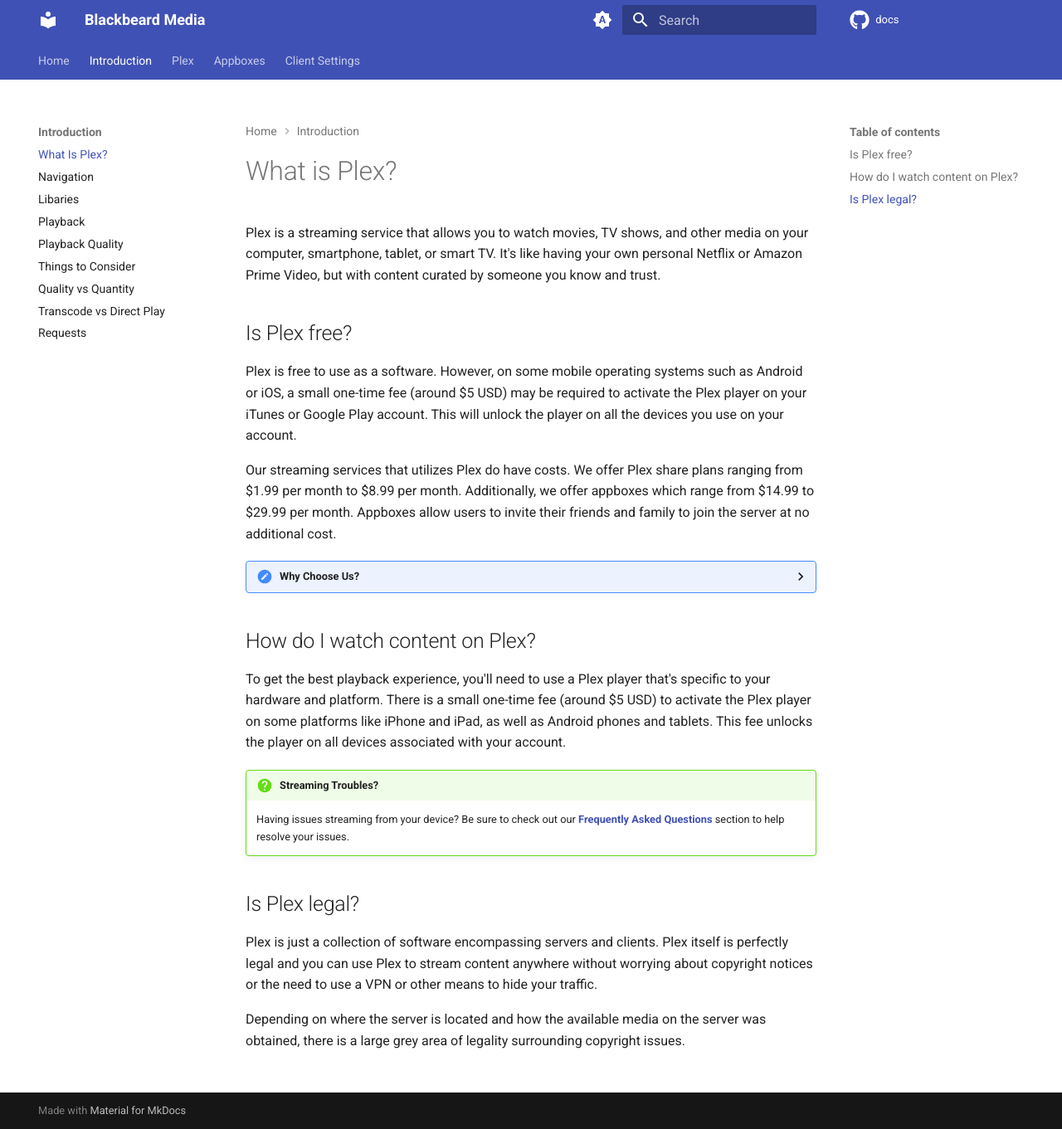
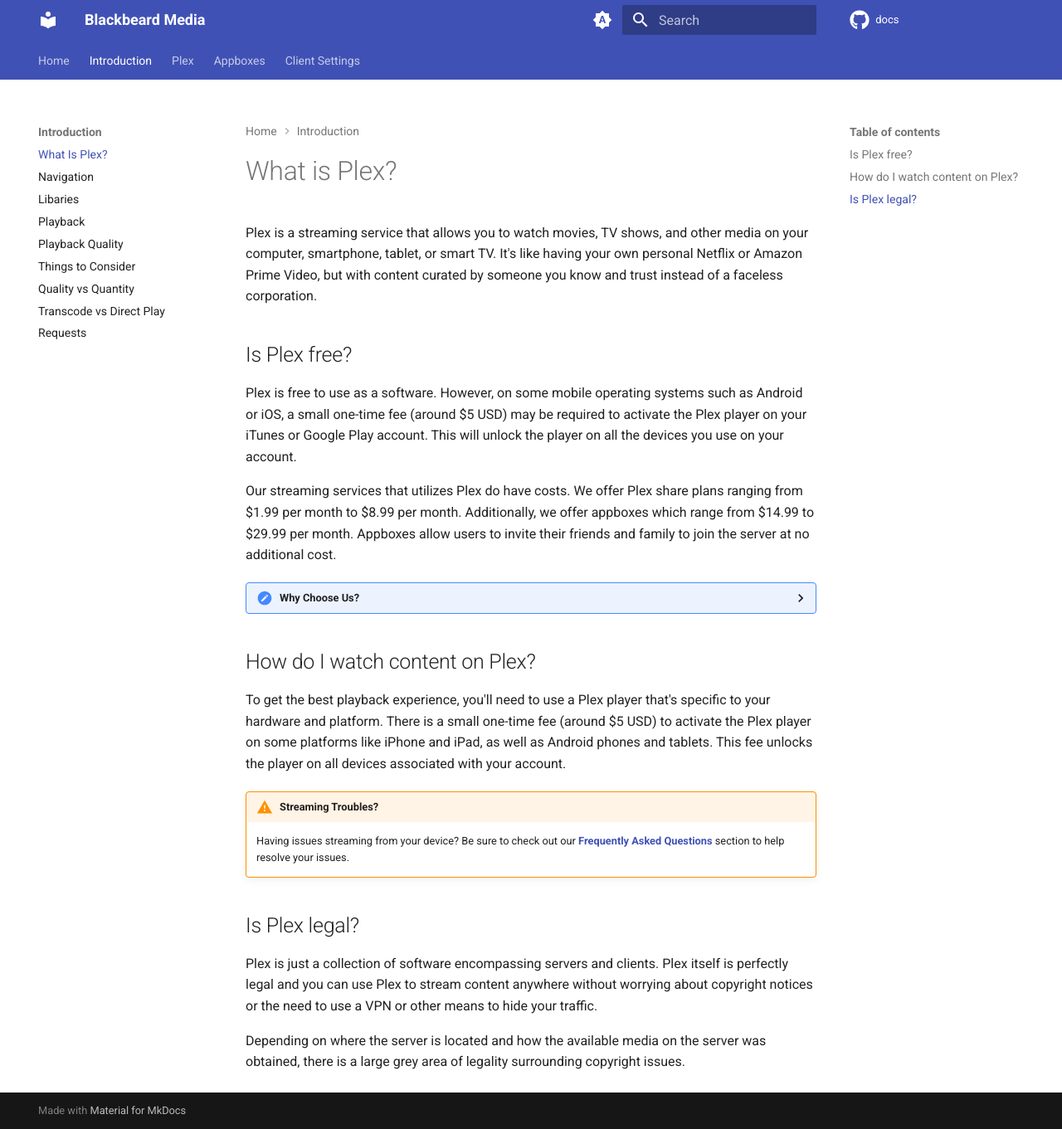
Before and after one commit to neomedia6989/docs-2, an MkDocs documentation site: the page built from docs/introduction/what-is-plex.md, in a window 1280 px wide and 1361 px high. Shown: the whole window at 83% size. Built offline with MkDocs 1.6.1 and Material for MkDocs 9.7.7, drawn with Linux system fonts in a browser that asks for light colours; comment, search, counter and statistics services are not loaded.

Commit message:
Update what-is-plex.md

```diff
--- a/docs/introduction/what-is-plex.md
+++ b/docs/introduction/what-is-plex.md
@@ -1,6 +1,6 @@
 # What is Plex?
 
-Plex is a streaming service that allows you to watch movies, TV shows, and other media on your computer, smartphone, tablet, or smart TV. It's like having your own personal Netflix or Amazon Prime Video, but with content curated by someone you know and trust.
+Plex is a streaming service that allows you to watch movies, TV shows, and other media on your computer, smartphone, tablet, or smart TV. It's like having your own personal Netflix or Amazon Prime Video, but with content curated by someone you know and trust instead of a faceless corporation.
 
 ## Is Plex free?
 Plex is free to use as a software. However, on some mobile operating systems such as Android or iOS, a small one-time fee (around $5 USD) may be required to activate the Plex player on your iTunes or Google Play account. This will unlock the player on all the devices you use on your account.
```
Also changed, not shown: other parts of docs/introduction/what-is-plex.md (+1 -1 lines).
